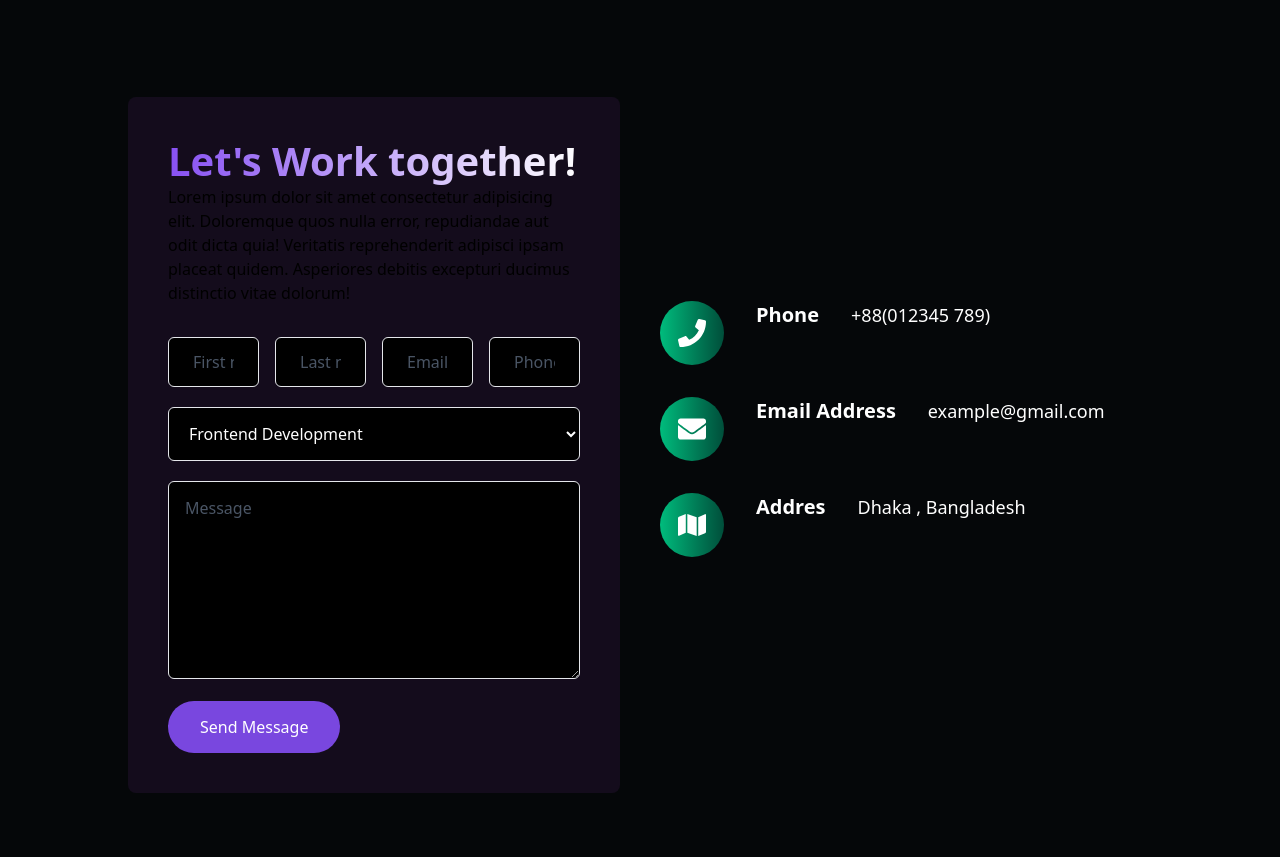
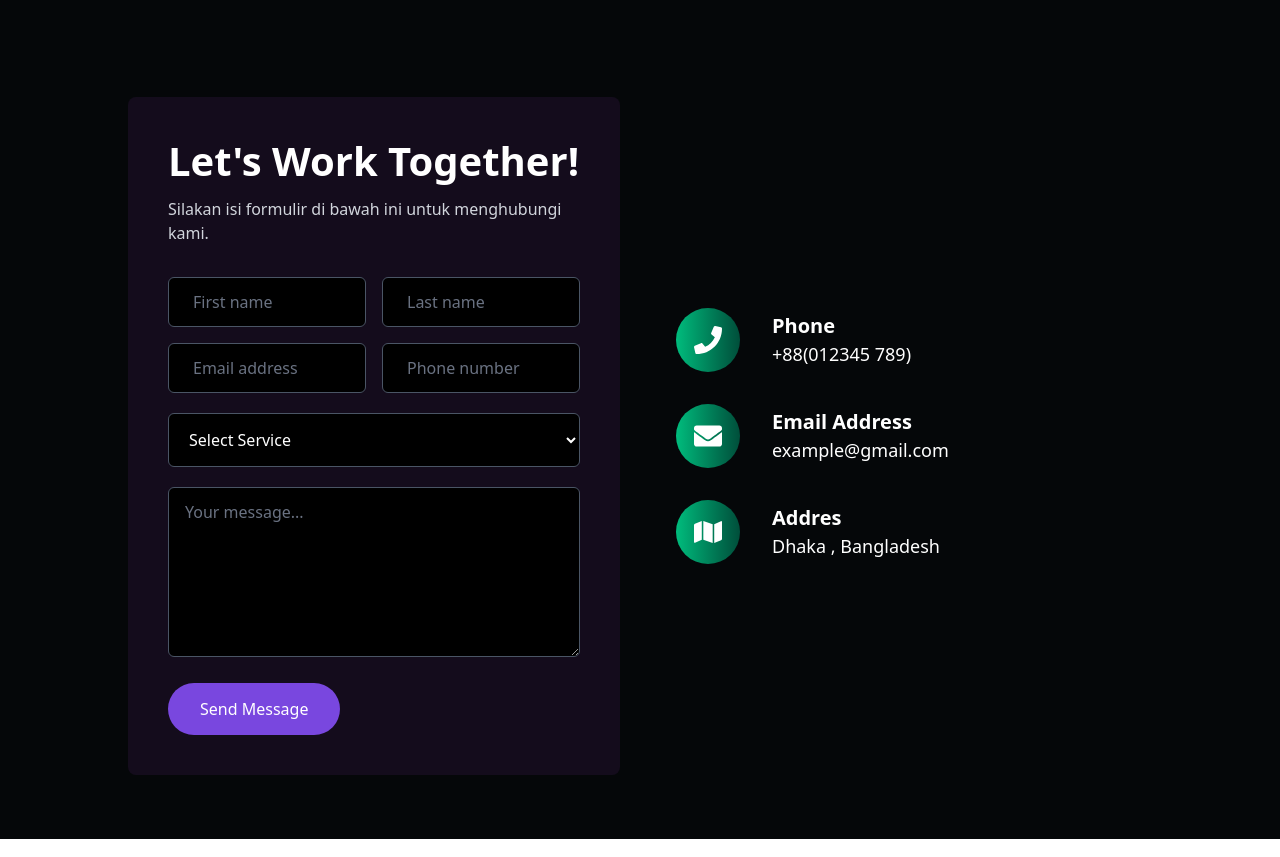
Before and after one commit to miruuw/profile-app, a Next.js app: page / in a window 1280 px wide. Shown: the part 5880-6737 px from the top of the page. Built offline with nearby package versions, Linux system fonts and the light colour scheme.

Commit message:
blog v1.1

```diff
--- a/components/Home/Contact/ContactForm.tsx
+++ b/components/Home/Contact/ContactForm.tsx
@@ -1,34 +1,66 @@
-import React from 'react'
+import React from 'react';
 
 const ContactForm = () => {
   return (
     <div className='bg-[#140c1c] rounded-lg p-4 sm:p-10'>
-      <h1 className='text-bg text-2xl md:text-3xl lg:text-[2.5rem] font-bold'>
-        Let's Work together!
+      <h1 className='text-white text-2xl md:text-3xl lg:text-[2.5rem] font-bold'>
+        Let's Work Together!
       </h1>
-      <p>Lorem ipsum dolor sit amet consectetur adipisicing elit. Doloremque quos nulla error, repudiandae aut odit dicta quia! Veritatis reprehenderit adipisci ipsam placeat quidem. Asperiores debitis excepturi ducimus distinctio vitae dolorum!</p>
+      <p className='text-gray-300 mt-3 text-sm md:text-base'>
+        Silakan isi formulir di bawah ini untuk menghubungi kami.
+      </p>
+
       {/* input fields */}
-      <form className='mt-8 block w-full overflow-hidden'>
-        <div className='flex flex-col md:flex-row items-center justify-between gap-4'>
-            <input type="text" placeholder='First name' className='flex-1 bg-black text-white placeholder:text-gray-600 px-6 py-3 rounded-md border-[1.5px] border-gray-200 border-opacity-15 outline-none- w-full'/>
-            <input type="text" placeholder='Last name' className='flex-1 bg-black text-white placeholder:text-gray-600 px-6 py-3 rounded-md border-[1.5px] border-gray-200 border-opacity-15 outline-none- w-full'/>
-            <input type="email" placeholder='Email address' className='flex-1 bg-black text-white placeholder:text-gray-600 px-6 py-3 rounded-md border-[1.5px] border-gray-200 border-opacity-15 outline-none- w-full'/>
-            <input type="text" placeholder='Phone number' className='flex-1 bg-black text-white placeholder:text-gray-600 px-6 py-3 rounded-md border-[1.5px] border-gray-200 border-opacity-15 outline-none- w-full'/>
+      <form className='mt-8 w-full space-y-5'>
+        <div className='grid grid-cols-1 md:grid-cols-2 gap-4'>
+          <input
+            type='text'
+            placeholder='First name'
+            className='bg-black text-white placeholder:text-gray-500 px-6 py-3 rounded-md border border-gray-600 w-full'
+          />
+          <input
+            type='text'
+            placeholder='Last name'
+            className='bg-black text-white placeholder:text-gray-500 px-6 py-3 rounded-md border border-gray-600 w-full'
+          />
+          <input
+            type='email'
+            placeholder='Email address'
+            className='bg-black text-white placeholder:text-gray-500 px-6 py-3 rounded-md border border-gray-600 w-full'
+          />
+          <input
+            type='text'
+            placeholder='Phone number'
+            className='bg-black text-white placeholder:text-gray-500 px-6 py-3 rounded-md border border-gray-600 w-full'
+          />
         </div>
+
+        <select
+          className='w-full bg-black text-white placeholder:text-gray-500 px-4 py-3.5 rounded-md border border-gray-600'
+        >
+          <option value="">Select Service</option>
+          <option value="frontend">Frontend Development</option>
+          <option value="backend">Backend Development</option>
+          <option value="fullstack">Fullstack Development</option>
+        </select>
+
+        <textarea
+          rows={6}
+          placeholder='Your message...'
+          className='w-full bg-black text-white placeholder:text-gray-500 px-4 py-3 rounded-md border border-gray-600'
+        ></textarea>
+
         <div>
-            <select className='w-full mt-5 bg-black text-white placeholder:text-gray-600 px-4 py-3.5 rounded-md border-[1.5px] border-gray-200 border-opacity-15 outline-none'>
-                <option value="frontend">Frontend Development</option>
-                <option value="backend">Backend Development</option>
-                <option value="fullstack">Fullstack Development</option>
-            </select>
-        </div>
-        <textarea className='w-full mt-5 bg-black text-white placeholder:text-gray-600 px-4 py-3.5 rounded-md border-[1.5px] border-gray-200 border-opacity-15 outline-none' rows={7} placeholder='Message'></textarea>
-        <div className='mt-4'>
-            <button className='px-8 py-3.5 bg-[#7947df] text-white hover:bg-[#5c2fb7] transition-all duration-150 rounded-full'>Send Message</button>
+          <button
+            type='submit'
+            className='w-full md:w-auto px-8 py-3.5 bg-[#7947df] text-white hover:bg-[#5c2fb7] transition-all duration-150 rounded-full'
+          >
+            Send Message
+          </button>
         </div>
       </form>
     </div>
-  )
-}
+  );
+};
 
 export default ContactForm;
--- a/components/Home/Contact/ContactInfo.tsx
+++ b/components/Home/Contact/ContactInfo.tsx
@@ -4,30 +4,39 @@ import { FaEnvelope, FaMap, FaPhone } from 'react-icons/fa'
 
 const ContactInfo = () => {
   return (
-    <div>
-        {/* phone */}
-      <div className='flex items=center space-x-8'>
+    <div className='ml-4'>
+      {/* phone */}
+      <div className='flex items-center space-x-8'>
         <div className='w-10 h-10 md:w-16 md:h-16 rounded-full bg-gradient-to-r from-emerald-500 to-emerald-900 flex items-center justify-center flex-col'>
-            <FaPhone className='w-4 h-4 md:w-7 md:h-7 text-white'/>
+          <FaPhone className='w-4 h-4 md:w-7 md:h-7 text-white' />
         </div>
-        <h1 className='text-lg sm:text-xl text-white font-bold'>Phone</h1>
-        <h1 className='text-base sm:text-lg text-white text-opacity-70'>{contactData.phone}</h1>
+        <div>
+          <h1 className='text-lg sm:text-xl text-white font-bold'>Phone</h1>
+          <h1 className='text-base sm:text-lg text-white text-opacity-70'>{contactData.phone}</h1>
+        </div>
+
       </div>
       {/* ---- */}
-      <div className='flex items=center space-x-8 mt-8 mb-8'>
+      <div className='flex items-center space-x-8 mt-8 mb-8'>
         <div className='w-10 h-10 md:w-16 md:h-16 rounded-full bg-gradient-to-r from-emerald-500 to-emerald-900 flex items-center justify-center flex-col'>
-            <FaEnvelope className='w-4 h-4 md:w-7 md:h-7 text-white'/>
+          <FaEnvelope className='w-4 h-4 md:w-7 md:h-7 text-white' />
         </div>
-        <h1 className='text-lg sm:text-xl text-white font-bold'>Email Address</h1>
-        <h1 className='text-base sm:text-lg text-white text-opacity-70'>{contactData.email}</h1>
+        <div>
+          <h1 className='text-lg sm:text-xl text-white font-bold'>Email Address</h1>
+          <h1 className='text-base sm:text-lg text-white text-opacity-70'>{contactData.email}</h1>
+        </div>
+
       </div>
       {/* ---- */}
-      <div className='flex items=center space-x-8 mt-8 mb-8'>
+      <div className='flex items-center space-x-8'>
         <div className='w-10 h-10 md:w-16 md:h-16 rounded-full bg-gradient-to-r from-emerald-500 to-emerald-900 flex items-center justify-center flex-col'>
-            <FaMap className='w-4 h-4 md:w-7 md:h-7 text-white'/>
+          <FaMap className='w-4 h-4 md:w-7 md:h-7 text-white' />
         </div>
-        <h1 className='text-lg sm:text-xl text-white font-bold'>Addres</h1>
-        <h1 className='text-base sm:text-lg text-white text-opacity-70'>{contactData.address}</h1>
+        <div>
+          <h1 className='text-lg sm:text-xl text-white font-bold'>Addres</h1>
+          <h1 className='text-base sm:text-lg text-white text-opacity-70'>{contactData.address}</h1>
+        </div>
+
       </div>
     </div>
   )
```
